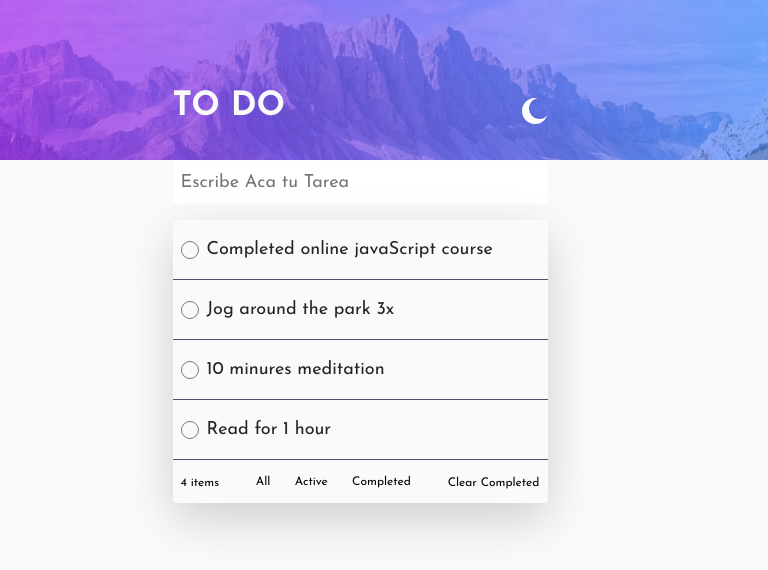
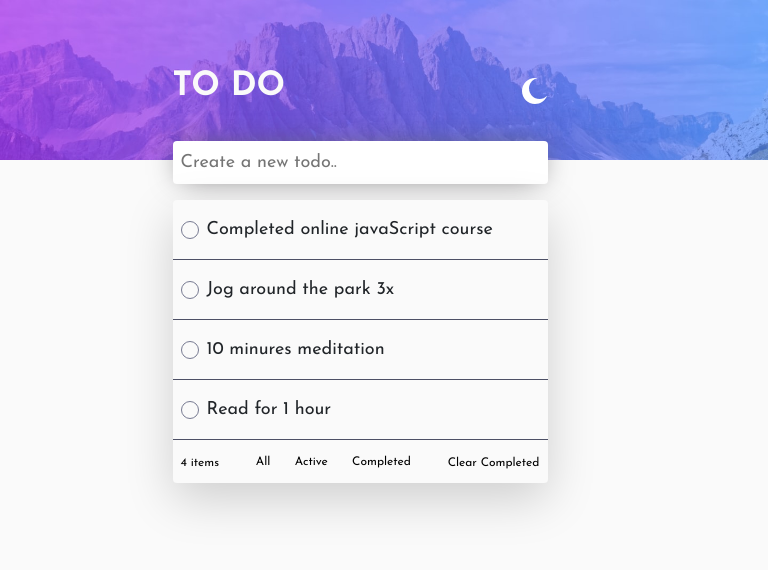
Before and after one commit to juligomezdos/App_web_Tasks_Challenge_Front_Mentor, an Angular app: page / in a window 768 px wide. Shown: the top 570 px of the page. Built offline with nearby package versions, Linux system fonts and the light colour scheme.

Commit message:
ajustes de responsividad

```diff
--- a/src/app/components/to-do-day/to-do-day.component.html
+++ b/src/app/components/to-do-day/to-do-day.component.html
@@ -1,9 +1,13 @@
+<!-- CONTENEDOR PRINCIPAL DE LAS TAREAS -->
 <div class="contenedor-principal h-100" [ngClass]="{ 'dark-theme': darkMode }">
-  <div class="img-fondo w-100">
-    <img class="w-100" [src]="darkDay">
+  <div class="img-fondo">
+    <img [src]="darkDay" class="w-100 img-day-desk inactive" alt="">
+
+    <!-- Imagen alternativa que se muestra en pantallas pequeñas (máximo 496px) -->
+    <img [src]="darkDayMovil" class="w-100 img-day-mobil inactive" alt="">
   </div>
-  <div class="container d-flex justify-content-center w-100" >
-    <div class="card transparencia border border-0" style="min-width: 375px;">
+  <div class="container d-flex justify-content-center w-100">
+    <div class="card transparencia border border-0 col-4" style="min-width: 375px;">
       <div class="container d-flex justify-content-between align-items-center">
         <h1>TO DO</h1>
         <button (click)="toggleDarkTheme()" class="button-dark">
@@ -11,10 +15,10 @@
         </button>
       </div>
       <div class="mt-3 mb-3 ">
-        <input (keydown.enter)="newTask()" class="w-100 p-2  border border-0 rounded-1" type="text" placeholder="Escribe Aca tu Tarea" [(ngModel)]="newTaskDescription" [ngClass]="{ 'contenedor-principal-dark': darkMode }">
+        <input (keydown.enter)="newTask()" class="w-100 p-2  border border-0 rounded-1 input-task" type="text" placeholder="Create a new todo.. " [(ngModel)]="newTaskDescription" [ngClass]="{ 'contenedor-principal-dark': darkMode }">
       </div>
 
-      <!-- TASKS -->
+      <!-- TAREAS -->
       <div class="container inferior-card rounded-1 shadow-lg" [ngClass]="{ 'contenedor-principal-dark': darkMode }">
         <ul>
           <li class="d-flex w-100 p-2 borde-delgado align-items-center" *ngFor="let task of tasks; let index = index" (mouseover)="showDeleteButton(index)" (mouseleave)="hideDeleteButton(index)">
@@ -23,7 +27,7 @@
             <button class=" inactive ms-auto p-2 border border-0" (click)="deleteTask(index)" [ngClass]="{ 'active': task.deleteIconTask, 'Dark-Grayish-Blue': darkMode }">X</button>
          </li>
         </ul>
-      <div class="container d-flex justify-content-between p-2" >
+      <div class="container d-flex justify-content-between p-2">
         <div>
           <button class="border-0 fuente-10"  [ngClass]="{ 'Dark-Grayish-Blue': darkMode }">{{ tasks.length }} items</button>
         </div>
--- a/src/app/components/to-do-day/to-do-day.component.scss
+++ b/src/app/components/to-do-day/to-do-day.component.scss
@@ -46,13 +46,14 @@ input[type="checkbox"] {
   cursor: pointer; /* Cambia el cursor al pasar sobre el checkbox */
 }
 
-/* Estilo del checkbox cuando está marcado */
+/* ESTILO DEL CHECKBOX CUANDO ESTÁ MARCADO */
 input[type="checkbox"]:checked {
   background-image: linear-gradient(to right, hsl(192, 100%, 67%), hsl(280, 87%, 65%));
 }
 
 .img-fondo {
   position: absolute;
+  width: 100%;
 }
 
 .card {
@@ -78,6 +79,11 @@ input[type="checkbox"]:checked {
   font-family: 'Josefin Sans', sans-serif;
 }
 
+.fuente-10 {
+  font-size: 12px;
+}
+
+/* ESTILOS PARA EL TEMA OSCURO */
 .contenedor-principal-dark {
   background-color: var(--Very-Dark-Desaturated-Blue);
   color: var(--Light-Grayish-Blue);
@@ -97,6 +103,30 @@ input[type="checkbox"]:checked {
   font-size: 50px;
 }
 
-.fuente-10 {
-  font-size: 12px;
+// .input-task {
+//   border: none;
+// }
+
+@media screen and (min-width: 496px) {
+  .img-day-desk {
+    display: block;
+  }
 }
+
+@media screen and (max-width: 497px) {
+  .img-day-mobil {
+   display: block;
+  }
+}
+
+@media screen and (min-width: 496px) and (max-width: 830px) {
+  .card {
+    top: 50px;
+  }
+  .input-task {
+    //border: 1px solid var(--Dark-Grayish-Blue) !important;
+    -webkit-box-shadow: 0px 0px 30px -8px rgba(99,96,99,1);
+    -moz-box-shadow: 0px 0px 30px -8px rgba(99,96,99,1);
+    box-shadow: 0px 0px 30px -8px rgba(99,96,99,1);
+  }
+}
--- a/src/app/components/to-do-day/to-do-day.component.ts
+++ b/src/app/components/to-do-day/to-do-day.component.ts
@@ -17,12 +17,14 @@ export class ToDoDayComponent {
   // ----------------------------------  PROPIEDADES ------------------------------------------
   darkMode: boolean = false;
   darkDay: string = '../../../assets/images/bg-desktop-light.jpg';
+  darkDayMovil: string = '../../../assets/images/bg-mobile-light.jpg';
   darkNightIcon: string = '../../../assets/images/icon-moon.svg';
 
   toggleDarkTheme() {
     this.darkMode = !this.darkMode;
     this.darkDay = this.darkMode ? '../../../assets/images/bg-desktop-dark.jpg' : '../../../assets/images/bg-desktop-light.jpg';
     this.darkNightIcon = this.darkMode ? '../../../assets/images/icon-sun.svg' : '../../../assets/images/icon-moon.svg';
+    this.darkDayMovil = this.darkMode ? '../../../assets/images/bg-mobile-dark.jpg' : '../../../assets/images/bg-mobile-light.jpg';
     this.darkModeChanged.emit(this.darkMode);
   }
 
@@ -99,10 +101,10 @@ export class ToDoDayComponent {
   };
 
   showDeleteButton(index: number) {
-    this.tasks[index].deleteIconTask = true;
-  }
+    this.tasks[index].deleteIconTask = true; // Muestra el boton para eliminar la tarea correspondiente
+  };
 
   hideDeleteButton(index: number) {
-    this.tasks[index].deleteIconTask = false;
-  }
+    this.tasks[index].deleteIconTask = false; // Oculta el boton para eliminar la tarea correspondiente
+  };
 }
--- a/src/styles.scss
+++ b/src/styles.scss
@@ -22,7 +22,7 @@
 
 }
 
- body {
+body {
   background-color: var(--Very-Light-Gray);
 }
 
```
